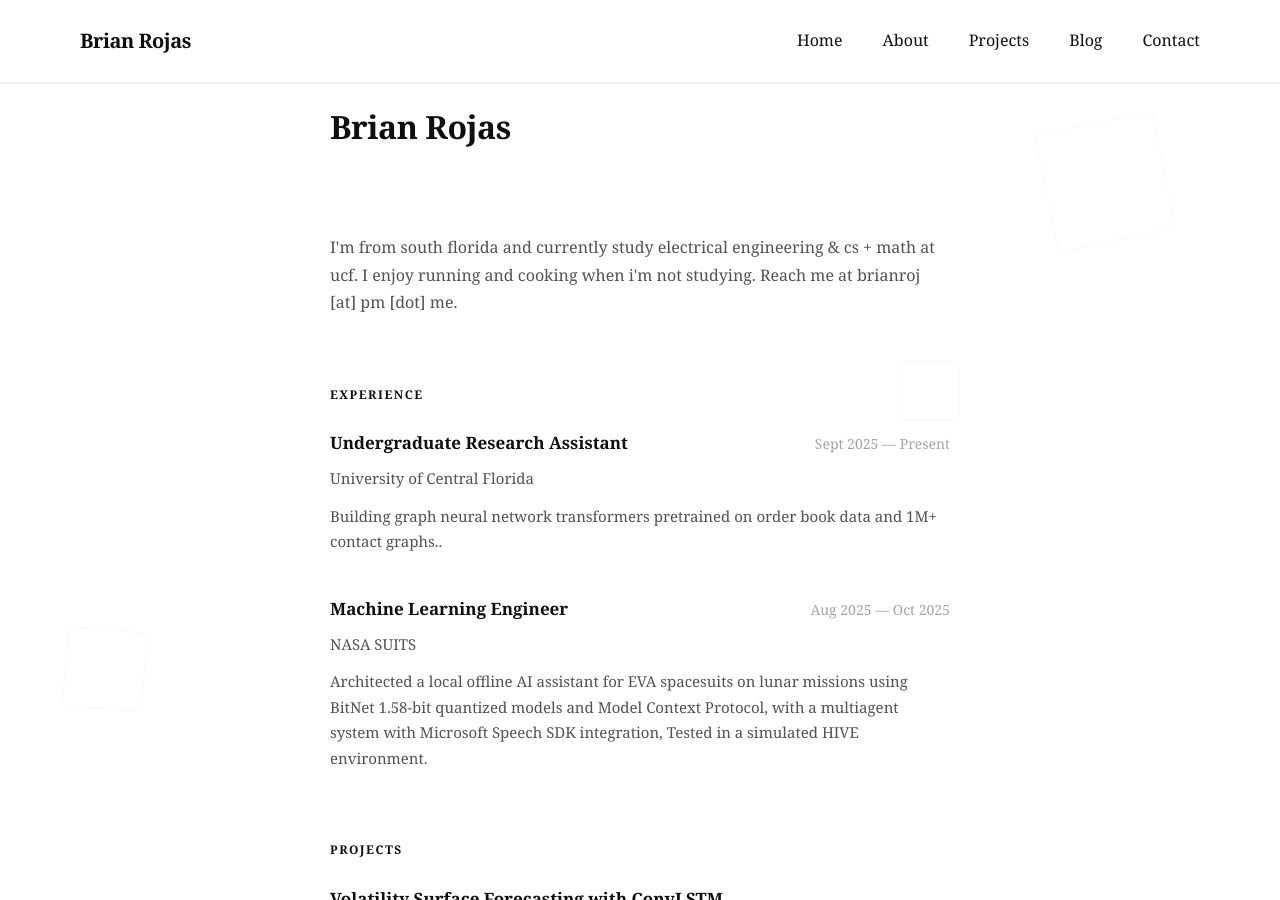
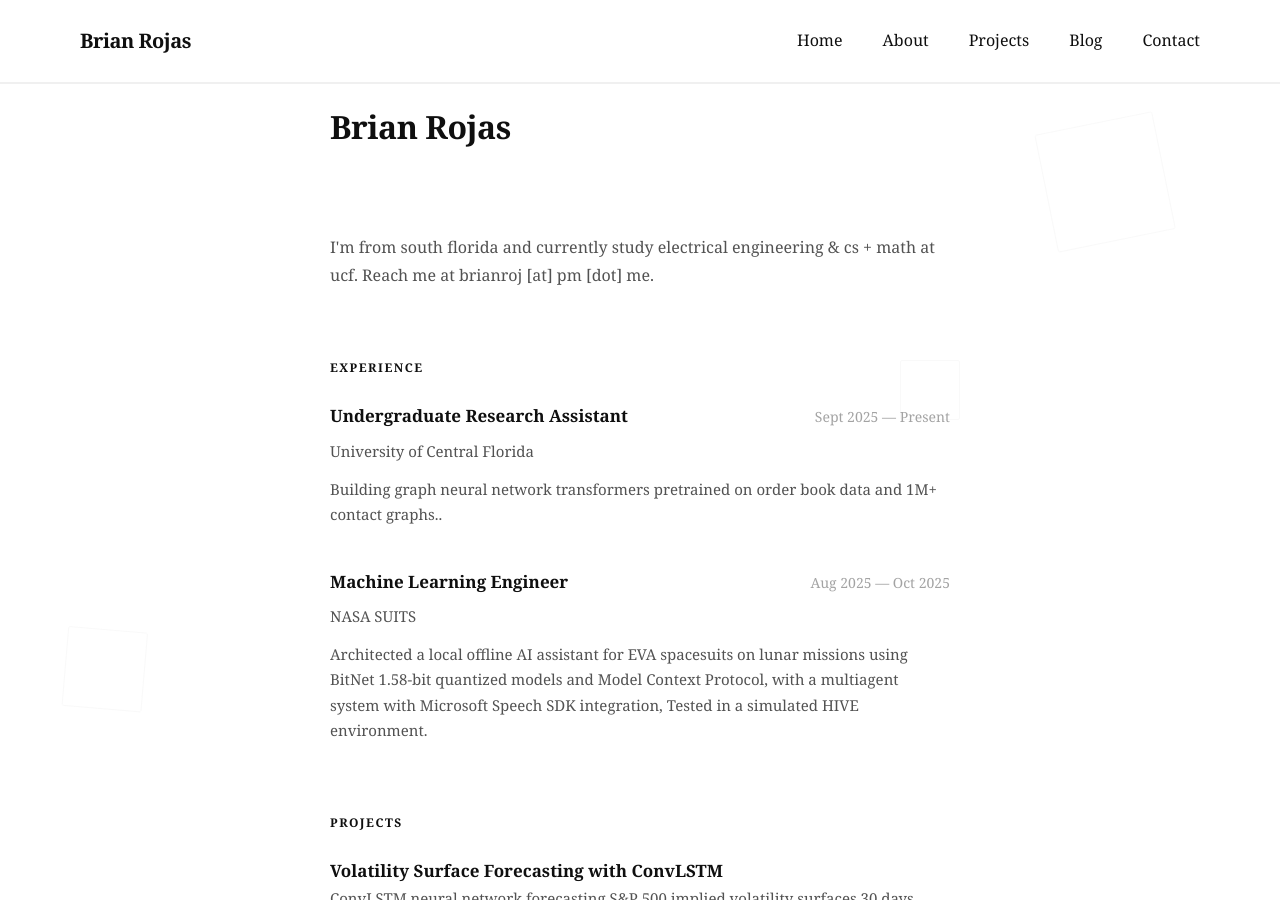
Before and after one commit to brianrojrc/brianrojrc.github.io, a Jekyll site: the page built from index.md, in a window 1280 px wide and 900 px high. Built offline with Jekyll 4.4.1, drawn with Linux system fonts in a browser that asks for light colours.

Commit message:
Update index.md

```diff
--- a/index.md
+++ b/index.md
@@ -8,7 +8,7 @@ title: Home
 </header>
 
 <section id="about">
-    <p>I'm from south florida and currently study electrical engineering & cs + math at ucf. I enjoy running and cooking when i'm not studying. Reach me at brianroj [at] pm [dot] me.</p>
+    <p>I'm from south florida and currently study electrical engineering & cs + math at ucf. Reach me at brianroj [at] pm [dot] me.</p>
 </section>
 
 <section id="experience">
```
